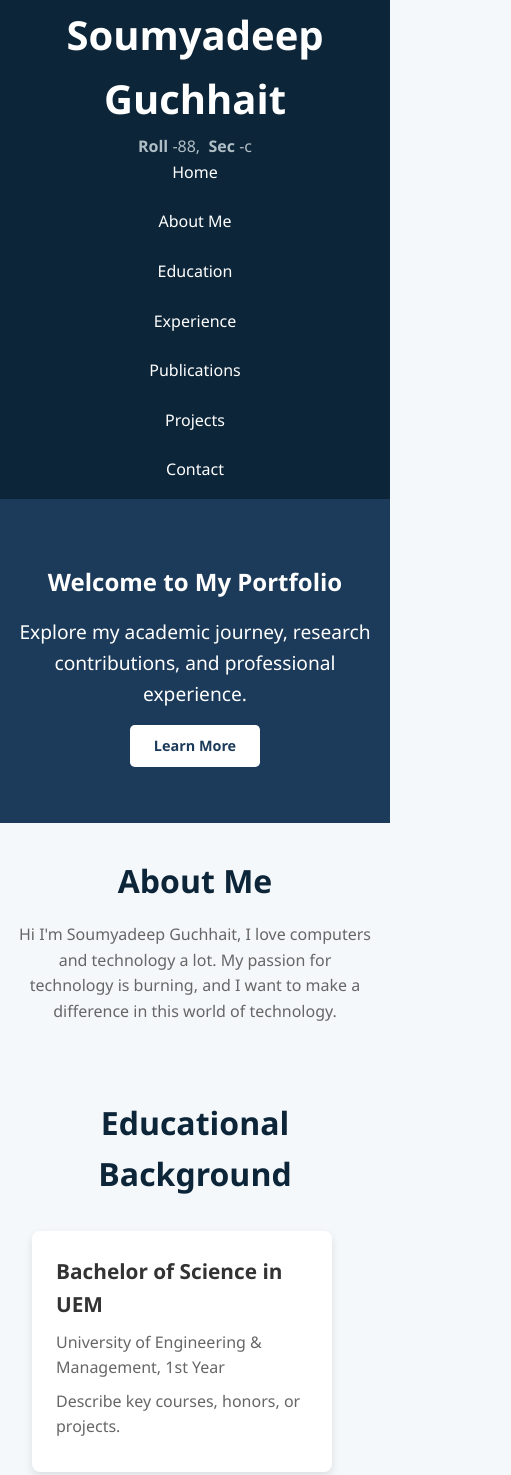
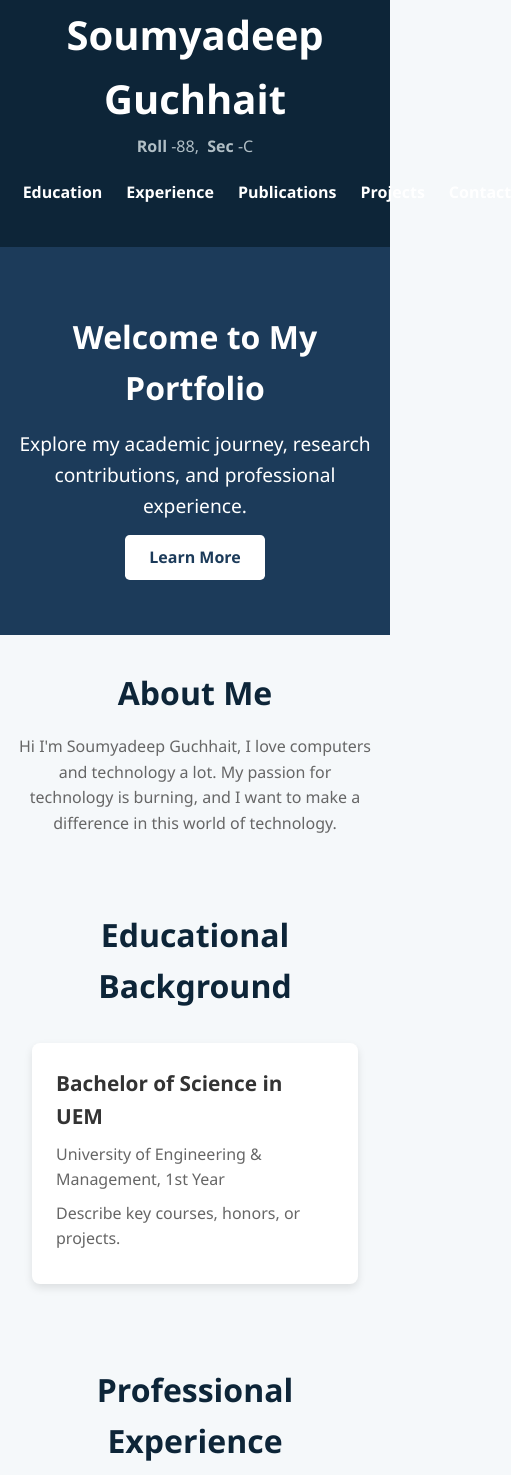
Before and after one commit to guchhaitsoumya9332/webdesign, a plain HTML site: page index.html in a window 390 px wide. Shown: the part 13-1488 px from the top of the page, 511 px wide, since content can reach past the window. Drawn offline with Linux system fonts and the light colour scheme.

Commit message:
Update index.html

```diff
--- a/index.html
+++ b/index.html
@@ -6,7 +6,7 @@
     <title>Soumyadeep Guchhait | Portfolio</title>
     <link rel="stylesheet" href="https://cdnjs.cloudflare.com/ajax/libs/font-awesome/6.0.0-beta3/css/all.min.css">
     <style>
-        /* General Styles */
+
         * {
             margin: 0;
             padding: 0;
@@ -20,7 +20,7 @@
             background-color: #f5f8fa;
         }
 
-        /* Header */
+
         header {
             background-color: #0d2538;
             color: #ffffff;
@@ -57,31 +57,7 @@
             color: #82aaff;
         }
 
-        /* Hamburger Icon for Mobile */
-        .hamburger {
-            display: none;
-            font-size: 1.5rem;
-            cursor: pointer;
-            color: #ffffff;
-            position: absolute;
-            top: 1rem;
-            right: 1rem;
-        }
 
-        /* Hide nav by default in mobile view */
-        .mobile-nav {
-            display: none;
-            flex-direction: column;
-            align-items: center;
-        }
-
-        .mobile-nav ul {
-            flex-direction: column;
-            gap: 1rem;
-            margin-top: 1rem;
-        }
-
-        /* Hero Section */
         .hero-section {
             background-color: #1c3b5a;
             color: #ffffff;
@@ -149,7 +125,7 @@
             padding: 1.5rem;
             border-radius: 0.5rem;
             width: 100%;
-            max-width: 300px;
+            max-width: 500px;
             text-align: left;
         }
 
@@ -163,7 +139,7 @@
             font-size: 1rem;
         }
 
-        /* Contact Section */
+
         .contact-section p {
             margin: 0.5rem 0;
             font-size: 1rem;
@@ -177,42 +153,36 @@
             margin-top: 1rem;
         }
 
-        /* Responsive Styles */
-        @media (max-width: 768px) {
-            .hamburger {
-                display: block;
-            }
 
-            nav ul {
-                display: none;
-            }
+        .desktop-nav li a{
+font-weight: 600;
+        }
+        .card {
+    background-color: #ffffff;
+    box-shadow: 0px 4px 8px rgba(0, 0, 0, 0.1);
+    padding: 1.5rem;
+    border-radius: 0.5rem;
+    width: 100%;
+    max-width: 500px;
+    text-align: left;
+    transition: transform 0.3s ease, box-shadow 0.3s ease;
+}
 
-            .mobile-nav {
-                display: flex;
-            }
+.card:hover {
+    transform: translateY(-10px); /* Moves the card up slightly */
+    box-shadow: 0px 6px 16px rgba(0, 0, 0, 0.2); /* Increases the shadow */
+}
 
-            .hero-text h2 {
-                font-size: 1.5rem;
-            }
-
-            .card-container, .project-grid {
-                flex-direction: column;
-            }
-
-            .btn {
-                font-size: 0.9rem;
-            }
-        }
     </style>
 </head>
 <body>
 
     <header>
         <h1>Soumyadeep Guchhait</h1>
-        <p><b>Roll</b> -88,&nbsp <b>Sec</b> -c</p>
+        <p><b>Roll</b> -88,&nbsp <b>Sec</b> -C</p>
 
-        <nav>
-            <ul class="desktop-nav">
+        <nav style="margin-top: 20px;">
+            <ul class="desktop-nav" >
                 <li><a href="#home">Home</a></li>
                 <li><a href="#about">About Me</a></li>
                 <li><a href="#education">Education</a></li>
@@ -221,15 +191,7 @@
                 <li><a href="#projects">Projects</a></li>
                 <li><a href="#contact">Contact</a></li>
             </ul>
-            <ul class="mobile-nav" id="mobile-nav">
-                <li><a href="#home">Home</a></li>
-                <li><a href="#about">About Me</a></li>
-                <li><a href="#education">Education</a></li>
-                <li><a href="#experience">Experience</a></li>
-                <li><a href="#publications">Publications</a></li>
-                <li><a href="#projects">Projects</a></li>
-                <li><a href="#contact">Contact</a></li>
-            </ul>
+
         </nav>
     </header>
 
@@ -267,10 +229,7 @@
             <div class="card">
                 <h3>Job Title - Stay tuned for updates on this page</h3>
                 <p>Stay tuned for updates on this page</p>
-                <ul>
-                    <li>Briefly describe role and responsibilities.</li>
-                    <li>Highlight notable projects or achievements.</li>
-                </ul>
+
             </div>
         </div>
     </section>
@@ -278,16 +237,18 @@
 
     <section id="publications" class="section">
         <h2>Publications</h2>
-        <div class="publication-list">
+        <div class="card-container">
+            <div class="card">
             Stay tuned for updates on this page
+        </div>
         </div>
     </section>
 
 
     <section id="projects" class="section">
         <h2>Projects</h2>
-        <div class="project-grid">
-            <div class="project">
+        <div class="card-container">
+            <div class="card">
                 <h3>Project Title</h3>
                 <p>Calculator using HTML, JavaScript; Tic-tac-toe game using JavaScript.</p>
             </div>
```
